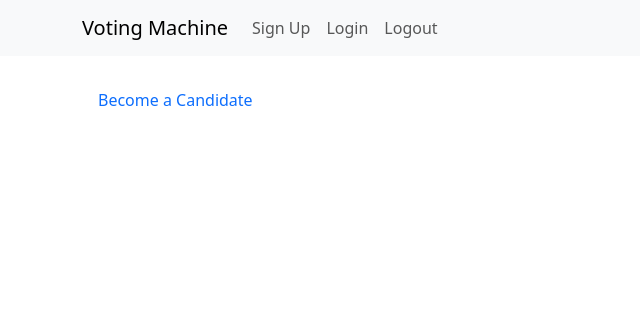
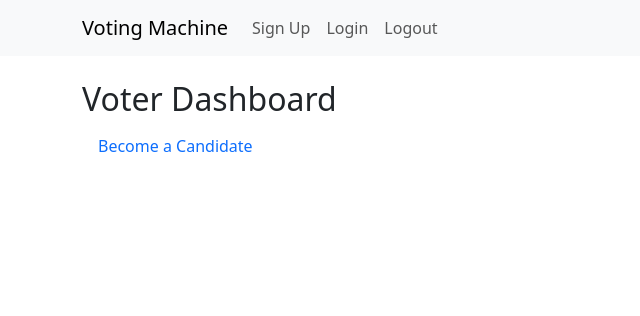
Before and after one commit to maryamkamal4/Voting-System, a Django app: page /dashboard/voter/ in a window 1280 px wide. Shown: the top 316 px of the page, without its empty margins (0-640 px from the left). Run offline with Django 3.2, Linux system fonts and the light colour scheme; some libraries are stand-ins or nearby versions.

Commit message:
Fixed-group-assignment-bugs

```diff
--- a/account/templates/candidate_dashboard.html
+++ b/account/templates/candidate_dashboard.html
@@ -1,4 +1,7 @@
 {% extends 'dashboard.html' %}
+{% block dashboard_name %}
+    <h2>Candidate Dashboard</h2>
+{% endblock %}
 {% block sidebar %}
     <!-- Voter sidebar links -->
     <ul class="nav flex-column">
--- a/account/templates/dashboard.html
+++ b/account/templates/dashboard.html
@@ -1,5 +1,11 @@
 {% extends 'base.html' %}
+
 {% block content %}
+
+{% block dashboard_name %}
+    <h2>Generic Dashboard</h2>
+{% endblock %}
+
 <div class="row">
     <div class="col-md-3">
         <!-- Include the sidebar template here -->
--- a/account/templates/superuser_dashboard.html
+++ b/account/templates/superuser_dashboard.html
@@ -1,6 +1,9 @@
 {% extends 'dashboard.html' %}
+{% block dashboard_name %}
+    <h2>Admin Dashboard</h2>
+{% endblock %}
+
 {% block sidebar %}
-    <!-- Superuser sidebar links -->
     <ul class="nav flex-column">
         <li class="nav-item">
             <a class="nav-link" href="{% url 'halka-addition' %}">Halka Addition</a>
--- a/account/templates/voter_dashboard.html
+++ b/account/templates/voter_dashboard.html
@@ -1,4 +1,7 @@
 {% extends 'dashboard.html' %}
+{% block dashboard_name %}
+    <h2>Voter Dashboard</h2>
+{% endblock %}
 {% block sidebar %}
     <!-- Voter sidebar links -->
     <ul class="nav flex-column">
--- a/account/urls.py
+++ b/account/urls.py
@@ -10,7 +10,7 @@ urlpatterns = [
     path('activate/<str:uidb64>/<str:token>/', ActivateUserView.as_view(), name='activate-user'),
     path('dashboard/superuser/', SuperuserDashboardView.as_view(), name='superuser-dashboard'),
     path('dashboard/voter/', VoterDashboardView.as_view(), name='voter-dashboard'),
-    path('dashboard/voter/', CandidateDashboardView.as_view(), name='candidate-dashboard'),
+    path('dashboard/candidate/', CandidateDashboardView.as_view(), name='candidate-dashboard'),
     path('halka/add/', HalkaAdditionView.as_view(), name='halka-addition'),
     path('halka/<int:pk>/delete/', HalkaDeleteView.as_view(), name='halka-delete'),
 ]
--- a/account/views.py
+++ b/account/views.py
@@ -1,4 +1,5 @@
 from base64 import urlsafe_b64encode
+from django.contrib.auth.models import Group  # Import the Group model
 from django.urls import reverse, reverse_lazy
 from django.views.generic import CreateView, View
 from django.http import HttpResponse
@@ -60,6 +61,10 @@ class SignUpView(CreateView):
         user.is_active = False
         user.registration_token = account_activation_token.make_token(user)
         user.save()
+
+        # Get or create the "voter" group and add the user to it
+        voter_group = Group.objects.get(name='voter')
+        user.groups.add(voter_group)
 
         try:
             self.send_admin_approval_email(user, self.request)
--- a/voting/models.py
+++ b/voting/models.py
@@ -1,6 +1,6 @@
 from django.db import models
 from cloudinary.models import CloudinaryField
-from account.models import CustomUser
+from account.models import CustomUser, Halka
 
 # Create your models here.
 
```
Also changed, not shown: account/forms.py (+7 -0 lines), account/models.py (+9 -7 lines), voting/templates/candidate_application_list.html (+14 -9 lines), voting/views.py (+5 -61 lines), account/migrations/0002_customuser_halka.py (added), db.sqlite3.
